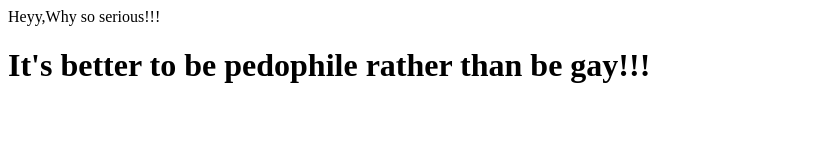
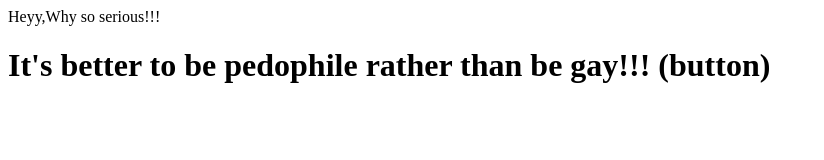
Before and after one commit to jatin251212/local-repo, a plain HTML site: page index.html in a window 1280 px wide. Shown: the whole page, without its empty margins (0-824 px from the left). Drawn offline with Linux system fonts and the light colour scheme.

```diff
--- a/index.html
+++ b/index.html
@@ -1,2 +1,2 @@
 <p>Heyy,Why so serious!!!</p>
-<h1>It's better to be pedophile rather than be gay!!!</h1>
+<h1>It's better to be pedophile rather than be gay!!! (button)</h1>
```
